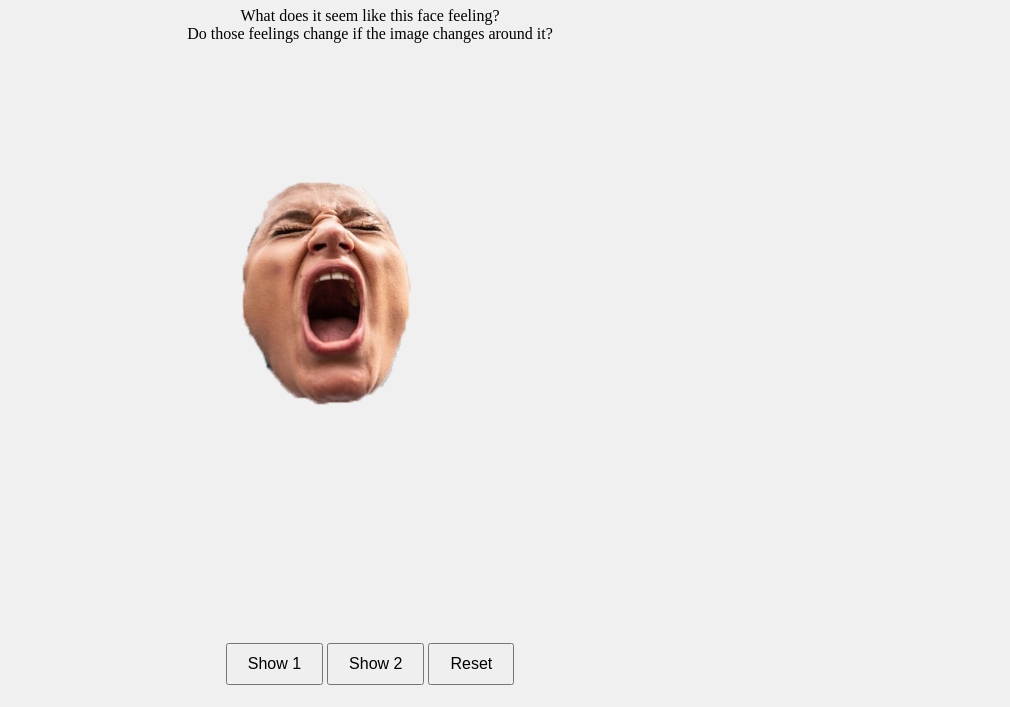
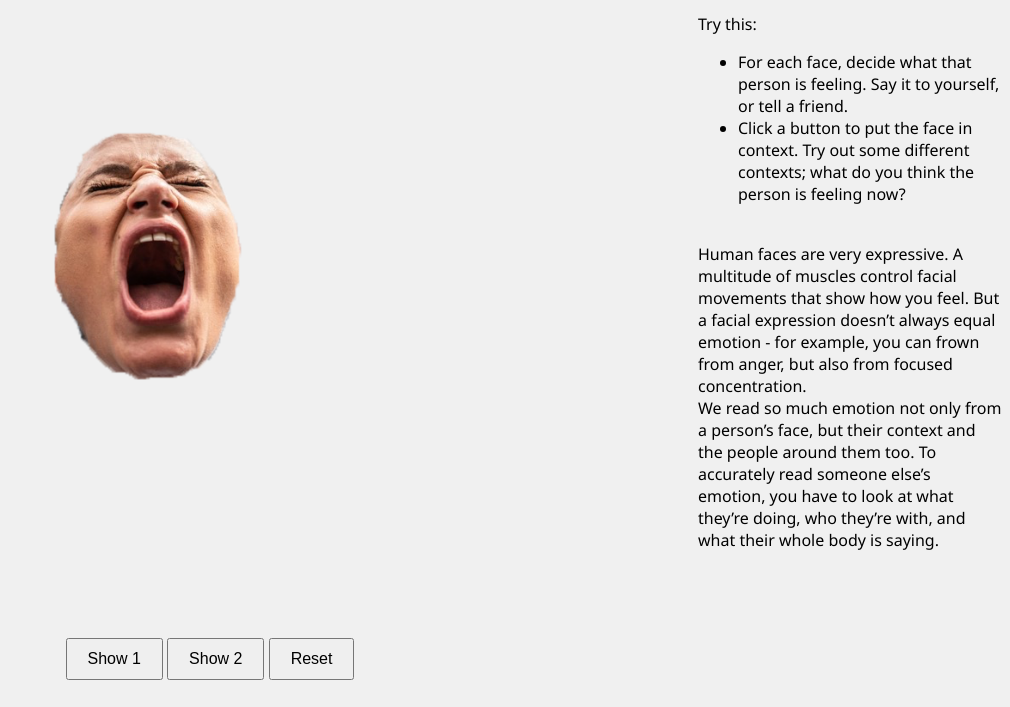
Before and after one commit to leils/EXPLO-EAP02-02-DP01, a plain HTML site: page 01/index.html in a window 1280 px wide. Shown: the part 93-800 px from the top of the page, without its empty margins (270-1280 px from the left). Drawn offline with Linux system fonts and the light colour scheme.

Commit message:
moving things around

```diff
--- a/01/index.html
+++ b/01/index.html
@@ -1,31 +1,59 @@
 <!DOCTYPE html>
 <html lang="en">
 <head>
+    <link rel="preconnect" href="https://fonts.googleapis.com">
+    <link rel="preconnect" href="https://fonts.gstatic.com" crossorigin>
+    <link href="https://fonts.googleapis.com/css2?family=Noto+Sans:ital,wght@0,100..900;1,100..900&display=swap" rel="stylesheet">
+
     <meta charset="UTF-8">
     <meta name="viewport" content="width=device-width, initial-scale=1.0">
     <title>Image Overlay</title>
     <style>
+        html, body {
+            height: 100%;
+            max-height: 100%;
+            overflow: auto;
+        }
         body {
             text-align: center;
             margin: 0;
-            padding: 20px;
             background-color: #f0f0f0;
+            display: grid;
+            grid-template-columns: 3fr 1fr;
+            grid-template-rows: 1fr 7fr 1fr;
+            font-family: "Noto Sans", sans-serif;
+        }
+
+        #header-text {
+            grid-area: 1/1/2/2;
         }
 
         #image-container {
             display: inline-block;
             position: relative;
+            grid-area: 2/1/3/2;
         }
 
         #image1, #image2, #image3 {
-            max-height: 70vh;
+            position: absolute;
+            top: 0;
+            left: 0;
+            max-width: 100%;
+            max-height: 100%;
         }
 
         #image2, #image3 {
-            position: absolute;
-            top: 0;
-            left: 0;
             display: none;
+        }
+
+        #button-container {
+            grid-area:3/1/4/2;
+        }
+
+        #description-container {
+            text-align: left;
+            grid-area:1/2/4/3;
+            padding: 8px;
         }
 
         button {
@@ -37,19 +65,33 @@
     </style>
 </head>
 <body>
-
-    <h1>Faces & Feelings</h1>
-    <p>What does it seem like this face feeling? <br>Do those feelings change if the image changes around it?</p>
+    <div id="header-text">
+        <h1>Faces & Feelings</h1>
+    </div>
 
     <div id="image-container">
         <img id="image1" src="face-only.png" alt="Base Image">
         <img id="image2" src="hospital.png" alt="Overlay Image">
         <img id="image3" src="team.png" alt="Overlay Image">
     </div>
-    <br>
-    <button id="overlay-1">Show 1</button>
-    <button id="overlay-2">Show 2</button>
-    <button id="reset">Reset</button>
+    <div id="button-container">
+        <button id="overlay-1">Show 1</button>
+        <button id="overlay-2">Show 2</button>
+        <button id="reset">Reset</button>
+    </div>
+    <div id="description-container">
+        <p>What does it seem like this face feeling? <br>Do those feelings change if the image changes around it?</p>
+        <p>Try this:
+            <ul>
+                <li>For each face, decide what that person is feeling. Say it to yourself, or tell a friend. </li>
+                <li>Click a button to put the face in context. Try out some different contexts; what do you think the person is feeling now? </li>
+            </ul>
+            <br>
+            Human faces are very expressive. A multitude of muscles control facial movements that show how you feel. But a facial expression doesn’t always equal emotion - for example, you can frown from anger, but also from focused concentration.
+            <br>
+            We read so much emotion not only from a person’s face, but their context and the people around them too. To accurately read someone else’s emotion, you have to look at what they’re doing, who they’re with, and what their whole body is saying.
+        </p>
+    </div>
 </body>
 
 <script>
```
Also changed, not shown: 02/index.html (+6 -4 lines).
